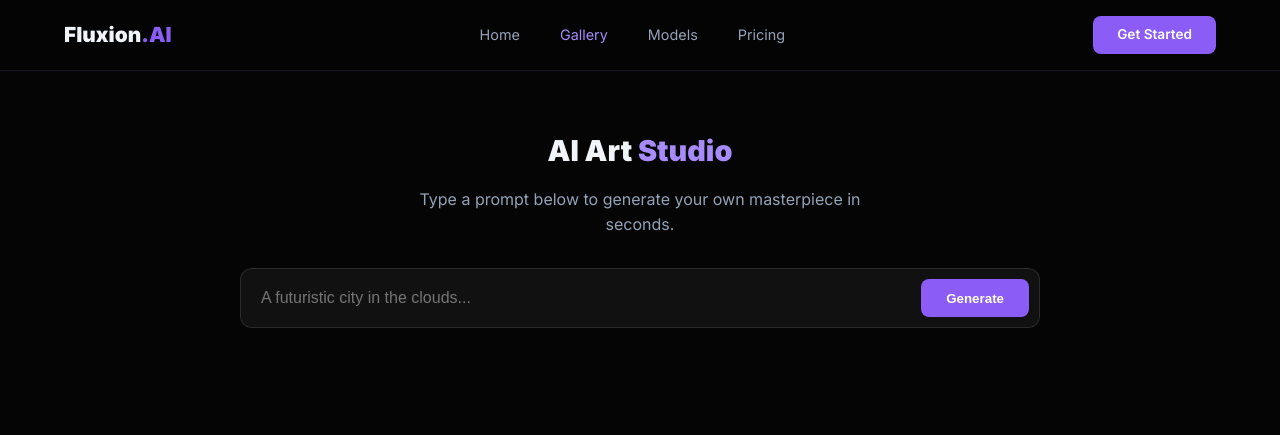
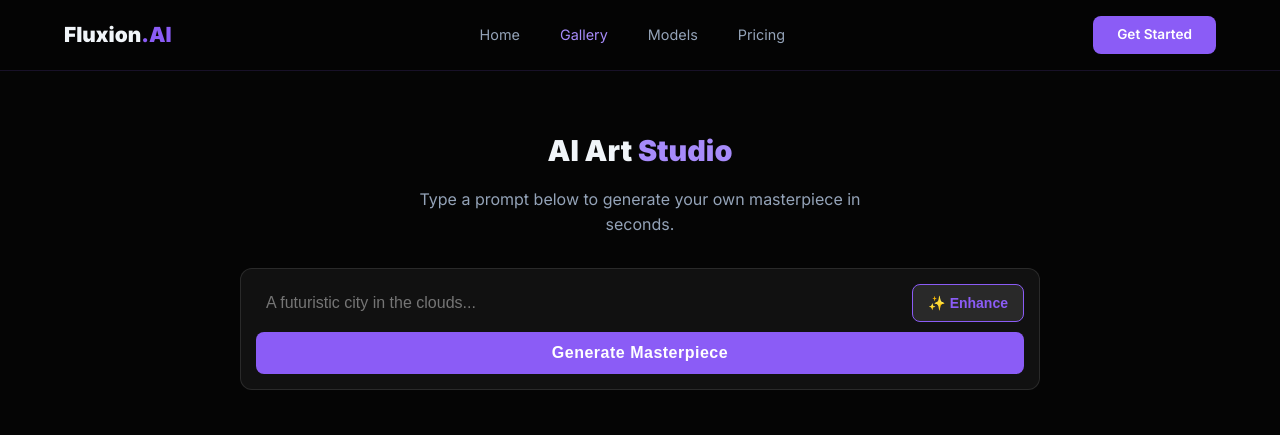
Before and after one commit to kiranyasmeen/ai-image-generator, a website: page gallery.html in a window 1280 px wide. Shown: the top 435 px of the page. Drawn offline with Linux system fonts and the light colour scheme; grey boxes are pictures that could not be loaded.

Commit message:
feat: add AI Prompt Enhance button to Gallery UI

```diff
--- a/gallery.html
+++ b/gallery.html
@@ -24,9 +24,14 @@
         <h1>AI Art <span class="accent">Studio</span></h1>
         <p>Type a prompt below to generate your own masterpiece in seconds.</p>
 
-        <div class="generator-container" style="max-width: 800px; margin: 30px auto; display: flex; gap: 10px; padding: 10px; background: rgba(255,255,255,0.05); border-radius: 12px; border: 1px solid rgba(255,255,255,0.1);">
-            <input type="text" id="prompt-input" placeholder="A futuristic city in the clouds..." style="flex: 1; background: transparent; border: none; color: white; padding: 10px; font-size: 16px; outline: none;">
-            <button onclick="generateImage()" id="gen-btn" style="background: var(--accent); color: white; border: none; padding: 10px 25px; border-radius: 8px; cursor: pointer; font-weight: 600; transition: 0.3s;">Generate</button>
+        <div class="generator-container" style="max-width: 800px; margin: 30px auto; display: flex; flex-direction: column; gap: 10px; padding: 15px; background: rgba(255,255,255,0.05); border-radius: 12px; border: 1px solid rgba(255,255,255,0.1);">
+            <div style="display: flex; gap: 10px; width: 100%;">
+                <input type="text" id="prompt-input" placeholder="A futuristic city in the clouds..." style="flex: 1; background: transparent; border: none; color: white; padding: 10px; font-size: 16px; outline: none;">
+                <button onclick="enhancePrompt()" id="enhance-btn" style="background: rgba(255,255,255,0.1); color: #8B5CF6; border: 1px solid #8B5CF6; padding: 8px 15px; border-radius: 8px; cursor: pointer; font-weight: 600; font-size: 14px; transition: 0.3s; display: flex; align-items: center; gap: 5px;">
+                    ✨ Enhance
+                </button>
+            </div>
+            <button onclick="generateImage()" id="gen-btn" style="width: 100%; background: var(--accent); color: white; border: none; padding: 12px; border-radius: 8px; cursor: pointer; font-weight: 700; font-size: 16px; transition: 0.3s; letter-spacing: 0.5px;">Generate Masterpiece</button>
         </div>
 
         <div id="result-area" style="display: none; margin-top: 30px;">
@@ -41,6 +46,30 @@
     </div>
 
     <script>
+        async function enhancePrompt() {
+            const input = document.getElementById('prompt-input');
+            const btn = document.getElementById('enhance-btn');
+            const prompt = input.value.trim();
+
+            if (!prompt) return alert('Please type something first');
+
+            btn.disabled = true;
+            btn.innerText = '✨ Enhancing...';
+
+            try {
+                const res = await fetch(`/api/enhance?prompt=${encodeURIComponent(prompt)}`);
+                const data = await res.json();
+                if (data.enhanced) {
+                    input.value = data.enhanced;
+                }
+            } catch (e) {
+                console.error('Enhance failed', e);
+            } finally {
+                btn.disabled = false;
+                btn.innerText = '✨ Enhance';
+            }
+        }
+
         async function generateImage() {
             const promptInput = document.getElementById('prompt-input');
             const prompt = promptInput.value.trim();
```
